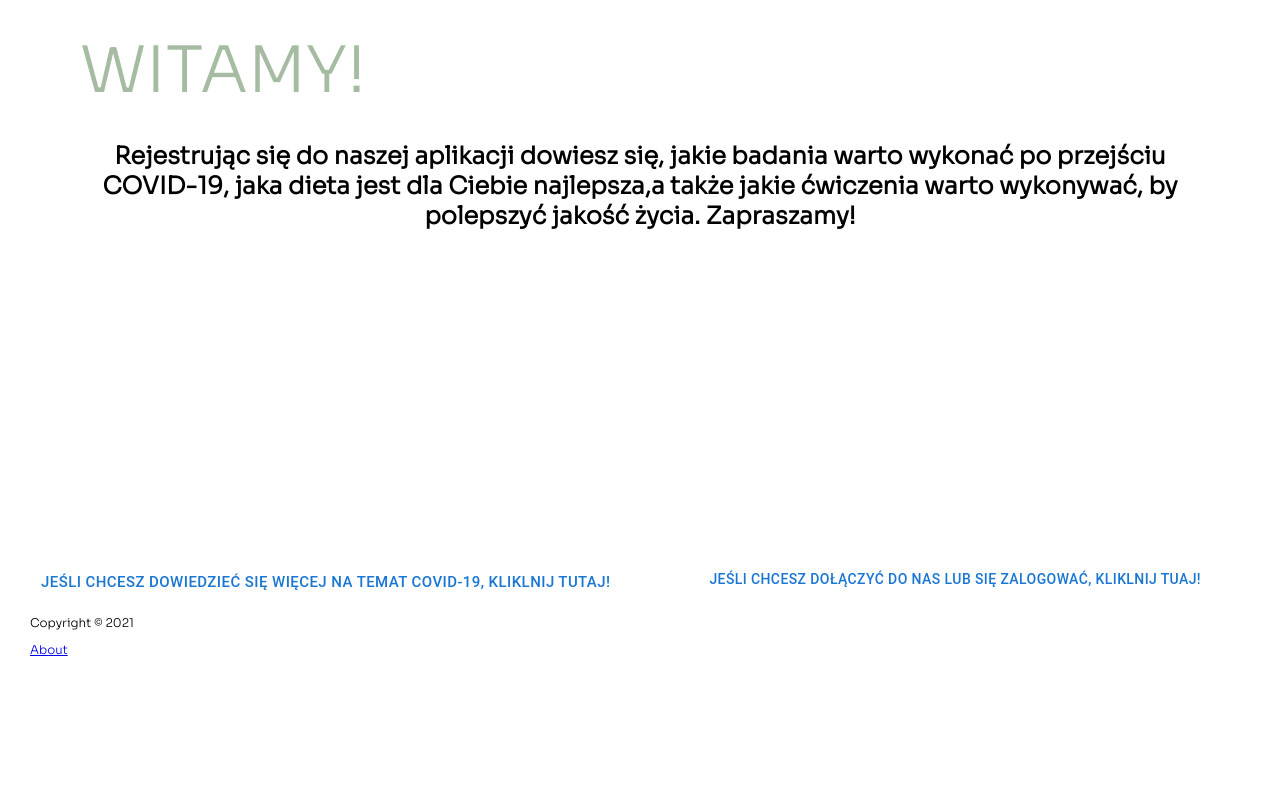
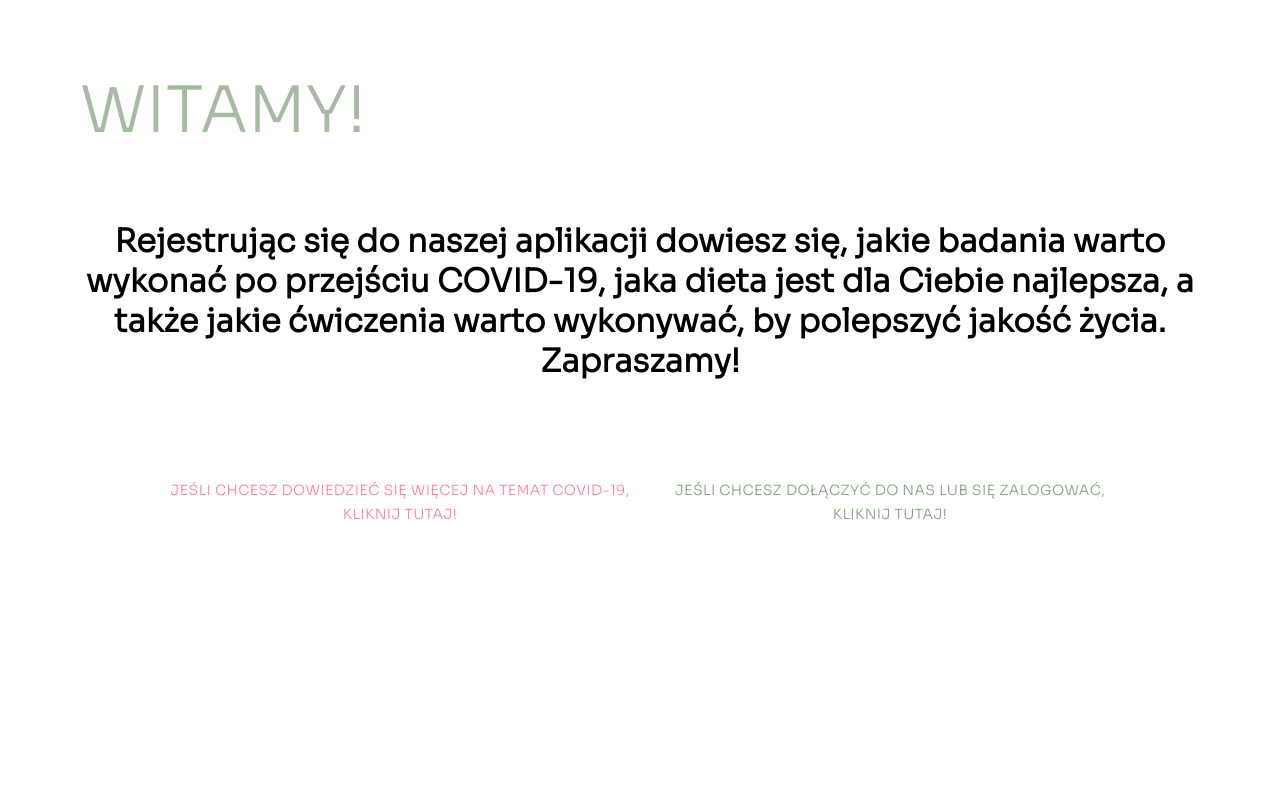
Before and after one commit to katakow/rehapp, a React (Create React App) app in the folder ui/rehapp/: page / in a window 1280 px wide. Shown: the top 800 px of the page. Built offline with nearby package versions, Linux system fonts and the light colour scheme.

Commit message:
buttons_aligne

```diff
--- a/ui/rehapp/src/coponents/Body.jsx
+++ b/ui/rehapp/src/coponents/Body.jsx
@@ -1,40 +1,34 @@
 /* eslint-disable func-names */
 /* eslint-disable react/prop-types */
 
-import { Container, Grid } from "@mui/material";
+import { Container } from "@mui/material";
 import Button1 from "./Button1";
 import Button2 from "./Button2";
 
 const Body = function ({ title }) {
   return (
-    <div>
     <body>
       <Container maxWidth="lg">
         <h1 className="body" align="center">
           {title}
         </h1>
       </Container>
-      </body>
-      <Grid container spacing={10} marginTop="250px">
-        <Grid item>
+      <Container align="center" top="100px">
         <button1>
           <Button1> </Button1>
         </button1>
-        </Grid>
-        <Grid item>
         <button2>
           <Button2> </Button2>
         </button2>
-        </Grid>
-      </Grid>
-    </div>
+      </Container>
+    </body>
   );
 };
 
 Body.defaultProps = {
   title:
     "Rejestrując się do naszej aplikacji dowiesz się, " +
-    "jakie badania warto wykonać po przejściu COVID-19, jaka dieta jest dla Ciebie najlepsza," +
+    "jakie badania warto wykonać po przejściu COVID-19, jaka dieta jest dla Ciebie najlepsza, " +
     "a także jakie ćwiczenia warto wykonywać, by polepszyć jakość życia." +
     "\n Zapraszamy!",
 };
--- a/ui/rehapp/src/coponents/Button1.jsx
+++ b/ui/rehapp/src/coponents/Button1.jsx
@@ -2,11 +2,18 @@ import { Button } from "@mui/material";
 
 const Button1 = function () {
   return (
-    <button1>
-      <Button variant="text" size="large">
-        Jeśli chcesz dowiedzieć się więcej na temat COvid-19, kliklnij tutaj!
-      </Button>
-    </button1>
+    <Button
+      className="button1"
+      variant="text"
+      sx={{
+        width: 500,
+        height: 200,
+        color: "rgba(253, 105, 139, 0.85)",
+        fontFamily: "Sora",
+      }}
+    >
+      Jeśli chcesz dowiedzieć się więcej na temat COvid-19, kliknij tutaj!
+    </Button>
   );
 };
 
--- a/ui/rehapp/src/coponents/Button2.jsx
+++ b/ui/rehapp/src/coponents/Button2.jsx
@@ -2,9 +2,17 @@ import { Button } from "@mui/material";
 
 const Button2 = function () {
   return (
-    <button2>
-      <Button variant="text">
-        Jeśli chcesz dołączyć do nas lub się zalogować, kliklnij tuaj!
+    <button2 className="button2">
+      <Button
+        variant="text"
+        sx={{
+          width: 480,
+          height: 200,
+          color: "rgba(106, 144, 100, 0.85)",
+          fontFamily: "Sora",
+        }}
+      >
+        Jeśli chcesz dołączyć do nas lub się zalogować, kliknij tutaj!
       </Button>
     </button2>
   );
--- a/ui/rehapp/src/index.css
+++ b/ui/rehapp/src/index.css
@@ -4,11 +4,8 @@ body {
   font-family: 'Sora';
   margin: 30px;
   color: black;
-  text-align: justify;
-  align-items: "center";
-  font-size: 12px;
-  position: "center";
-  margin-bottom: 10px;
+  margin-bottom: 300px;
+  margin-top: 70px;
 }
 
 header {
@@ -18,34 +15,23 @@ header {
   color: rgba(106, 144, 100, 0.6);
 }
 
-.headerText {
-  color: rgba(106, 144, 100, 0.6);
+.button1 {
   font-family: "Sora", sans-serif;
+  color: rgba(253, 105, 139, 0.85);
 }
+
+.button2 {
+  font-family: "Sora", sans-serif;
+  color: rgba(106, 144, 100, 0.85);
+}
+
+ .buttons{
+   position: center;
+   text-align: center;
+   font-family: "Sora", sans-serif;
+ }
 
 code {
   font-family: source-code-pro, Menlo, Monaco, Consolas, 'Courier New',
     monospace;
 }
-
-.button1 {
-  display: flex;
-  font-family: "Sora", sans-serif;
-  color: rgba(253, 105, 139, 0.85);
-}
-.button2 {
-  display: flex;
-  font-family: "Sora", sans-serif;
-  color: rgba(106, 144, 100, 0.85);
-}
-.buttonText {
-   color: #fd698b;
-   position: absolute;
-   bottom: 0;
-   font-family: "Sora", sans-serif;
-   font-size: xx-large;
- }
-
- .buttons{
-   position: absolute;
- }
```
Lines whose indentation alone changed are shown as unchanged.
